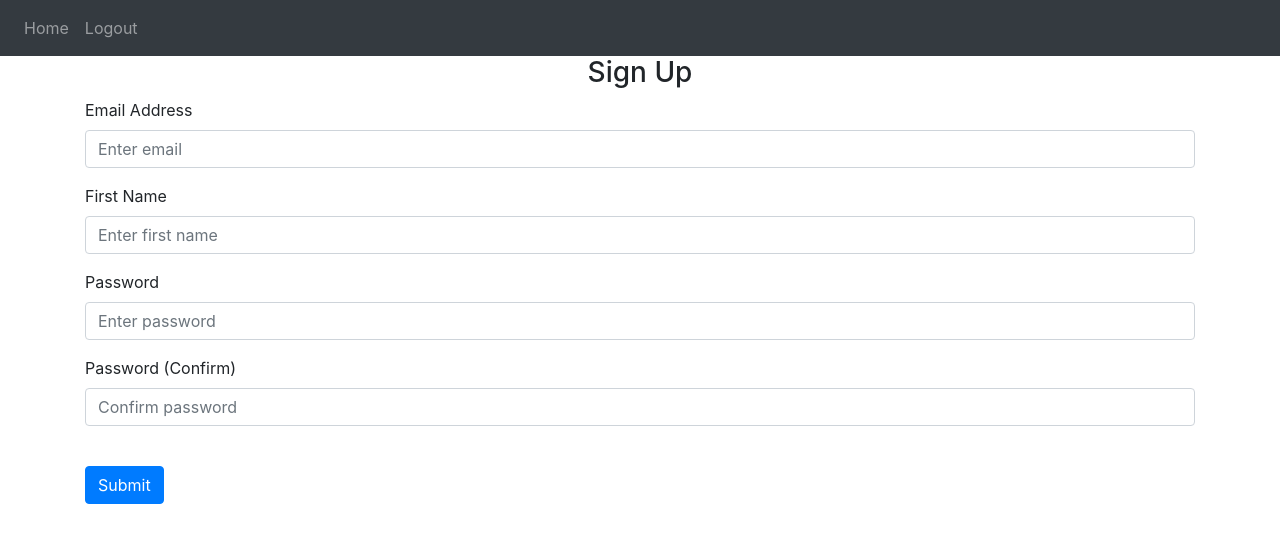
After one commit to dream-rich/Cryptography_Project, a Flask app: page / in a window 1280 px wide. The commit adds this page. Shown: the top 543 px of the page. Run offline with Flask 3, Linux system fonts and the light colour scheme; some libraries are stand-ins or nearby versions.

Commit message:
Client Server cơ bản

```diff
--- a/Server/main.py
+++ b/Server/main.py
@@ -4,5 +4,11 @@ from flask_login import current_user
 
 app = create_app()
 
+@app.route("/")
+def sign_up():
+    user = {'is_authenticated': True}
+    return render_template("sign_up.html", user = user)
+
+
 if __name__ == '__main__':
     app.run(debug=True)
--- /dev/null
+++ b/Server/website/templates/sign_up.html
@@ -0,0 +1,84 @@
+{% extends "base.html" %}
+
+{% block title %}Sign Up{% endblock %}
+
+{% block content %}
+<form method="POST" action="/sign-up" onsubmit="showSuccessModal(event)">
+  <h3 align="center">Sign Up</h3>
+  <div class="form-group">
+    <label for="email">Email Address</label>
+    <input
+      type="email"
+      class="form-control"
+      id="email"
+      name="email"
+      placeholder="Enter email"
+    />
+  </div>
+  <div class="form-group">
+    <label for="firstName">First Name</label>
+    <input
+      type="text"
+      class="form-control"
+      id="firstName"
+      name="firstName"
+      placeholder="Enter first name"
+    />
+  </div>
+  <div class="form-group">
+    <label for="password1">Password</label>
+    <input
+      type="password"
+      class="form-control"
+      id="password1"
+      name="password1"
+      placeholder="Enter password"
+    />
+  </div>
+  <div class="form-group">
+    <label for="password2">Password (Confirm)</label>
+    <input
+      type="password"
+      class="form-control"
+      id="password2"
+      name="password2"
+      placeholder="Confirm password"
+    />
+  </div>
+  <br />
+  <button type="submit" class="btn btn-primary">Submit</button>
+</form>
+
+<!-- Modal hiển thị thông báo -->
+<div class="modal fade" id="successModal" tabindex="-1" role="dialog" aria-labelledby="successModalLabel" aria-hidden="true">
+  <div class="modal-dialog" role="document">
+    <div class="modal-content">
+      <div class="modal-header">
+        <h5 class="modal-title" id="successModalLabel">Sign Up Success!</h5>
+        <button type="button" class="close" data-dismiss="modal" aria-label="Close">
+          <span aria-hidden="true">&times;</span>
+        </button>
+      </div>
+      <div class="modal-body">
+        Congratulations! You have successfully signed up.
+        <br>
+        Click <a href="https://www.linkedin.com/in/nhungpth73/">here</a> to visit my LinkedIn profile.
+      </div>
+      <div class="modal-footer">
+        <button type="button" class="btn btn-primary" data-dismiss="modal" onclick="redirectToHome()">OK</button>
+      </div>
+    </div>
+  </div>
+</div>
+
+<script>
+  function showSuccessModal(event) {
+    event.preventDefault();  // Ngăn chặn form submit mặc định
+    $('#successModal').modal('show');
+  }
+
+  function redirectToHome() {
+    window.location.href = '/home.html';
+  }
+</script>
+{% endblock %}
--- a/Server/website/views.py
+++ b/Server/website/views.py
@@ -10,3 +10,8 @@ views = Blueprint('views', __name__)
 @views.route('/authentication')
 def auth():
     return render_template('authentication.html')
+
+@views.route('/home')
+def home():
+    user = {'is_authenticated': True}
+    return render_template('home.html',user = user)
```
Also changed, not shown: Server/website/auth.py (+31 -1 lines), Server/crypto.py (deleted), Server/website/static/css/style.css (line endings or trailing spaces), Server/website/templates/authentication.html (line endings or trailing spaces).
